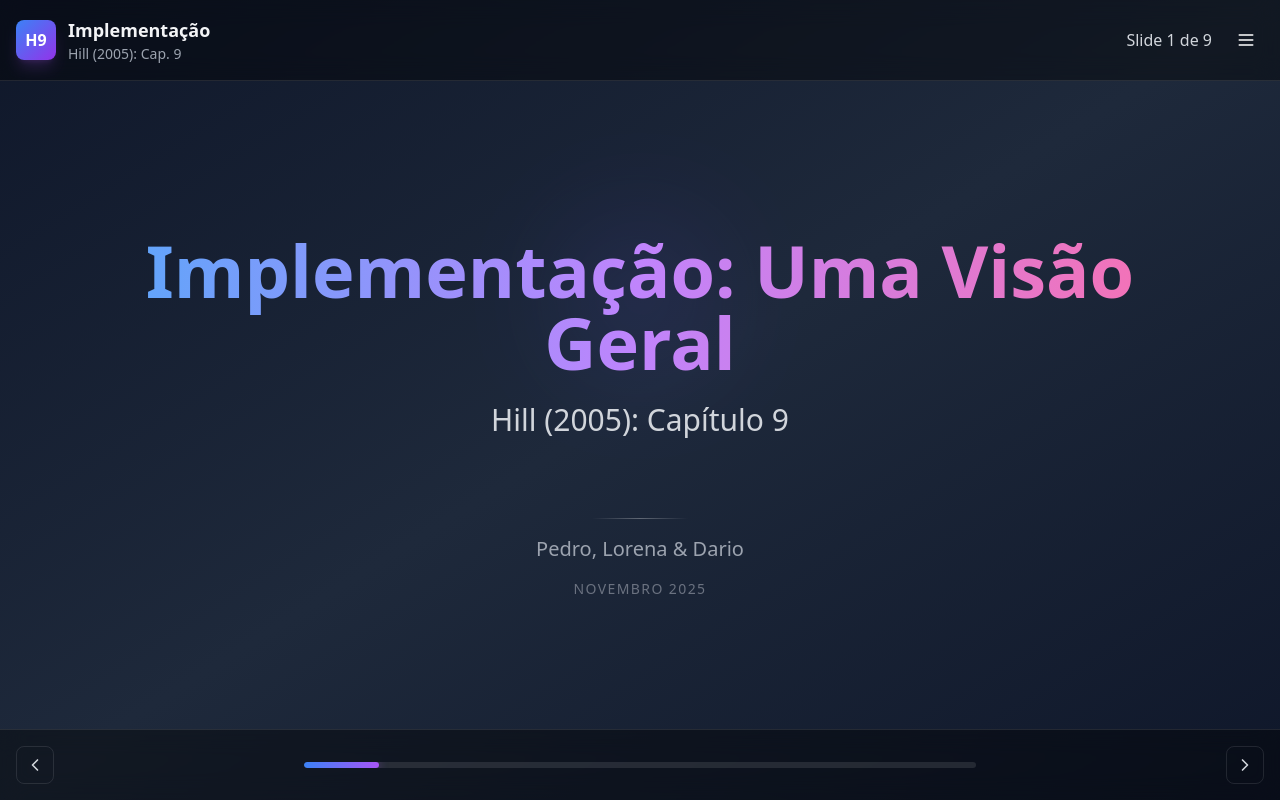
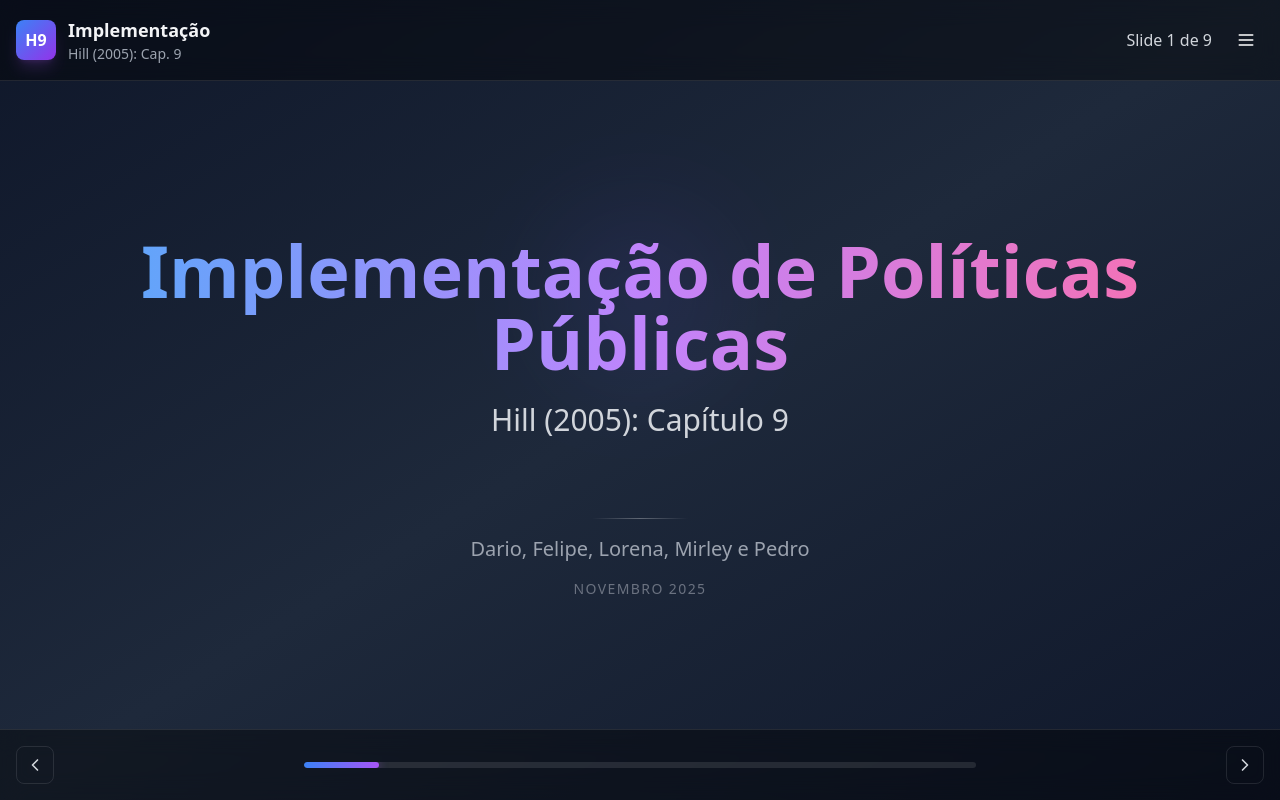
Before and after one commit to pedroaugustobborges/Implementation, a plain HTML site: page index.html in a window 1280 px wide. Drawn offline with nearby package versions, Linux system fonts and the light colour scheme.

Commit message:
Update index.html

```diff
--- a/index.html
+++ b/index.html
@@ -73,9 +73,9 @@
         const slides = [
             // Slide 1: Title (PT-BR)
             {
-                title: "Implementação: Uma Visão Geral",
+                title: "Implementação de Políticas Públicas",
                 subtitle: "Hill (2005): Capítulo 9",
-                authors: "Pedro, Lorena & Dario",
+                authors: "Dario, Felipe, Lorena, Mirley e Pedro",
                 type: "title",
             },
             // Slide 2: The Missing Link (PT-BR)
```
